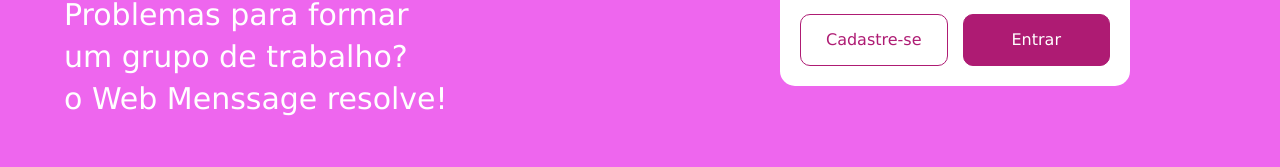
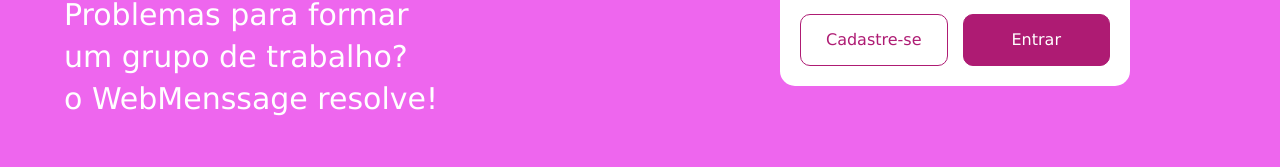
Before and after one commit to ezkcampos/ProvaAV2, a React (Create React App) app: page /login in a window 1280 px wide. Shown: the part 515-682 px from the top of the page. Built offline with nearby package versions, Linux system fonts and the light colour scheme; no server answers.

Commit message:
Versão 8.3: estilização da pagina “404” e ultimos ajustes para av3

```diff
--- a/src/pages/Login/index.js
+++ b/src/pages/Login/index.js
@@ -59,7 +59,7 @@
               <div id="pharse">
                 <p>Problemas para formar</p>
                 <p>um grupo de trabalho?</p>
-                <p>o Web Menssage resolve!</p>
+                <p>o WebMenssage resolve!</p>
               </div>
             </ContainerLogoPharse>
 
--- a/src/pages/Pagina404/index.js
+++ b/src/pages/Pagina404/index.js
@@ -3,7 +3,8 @@
 function Pagina404(){
     return(
         <div>
-            <h1>Pagina404</h1>
+            <h1>Erro404:</h1>
+            <h2>Essa página não existe nesse dominio</h2>
         </div>
     )
 }
```
